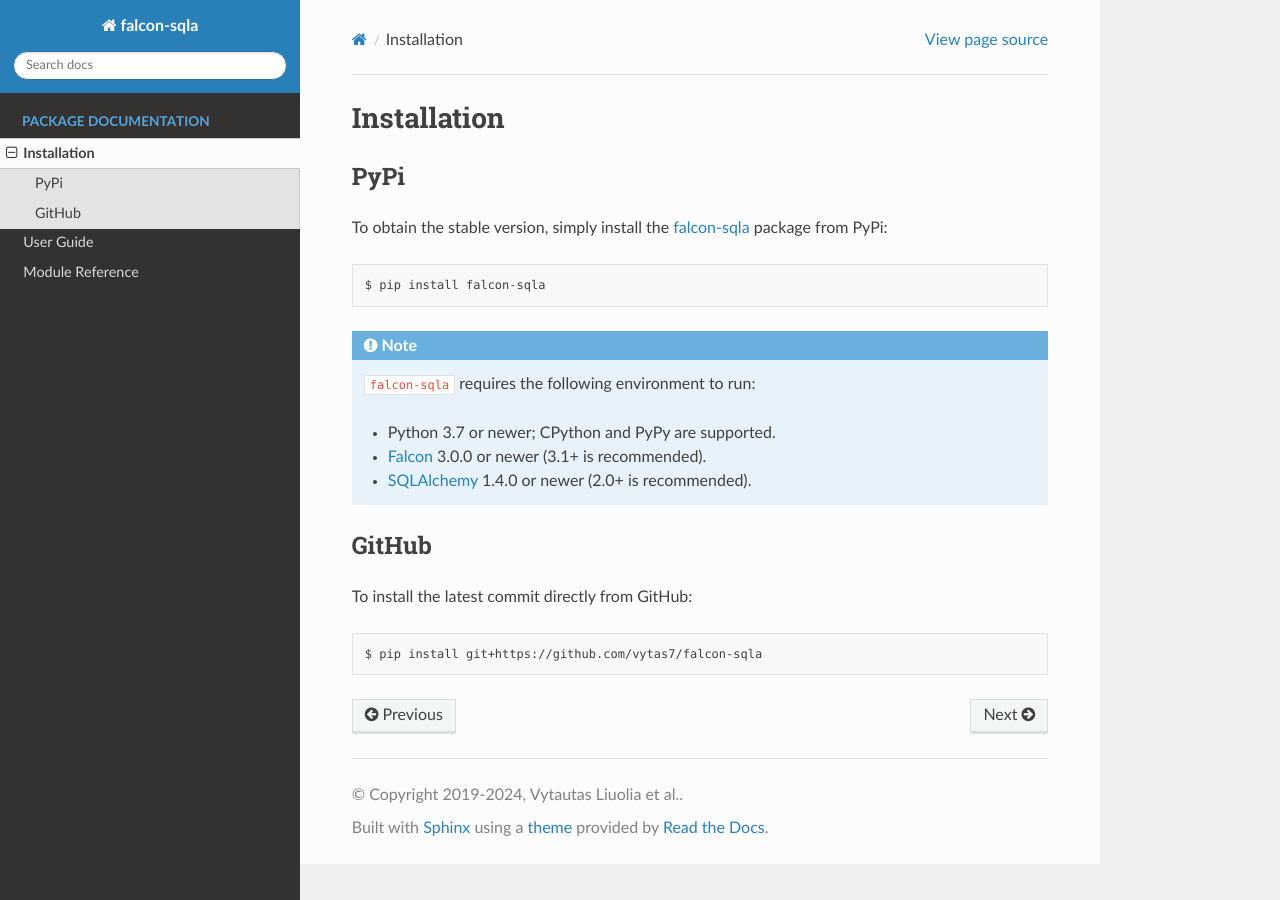
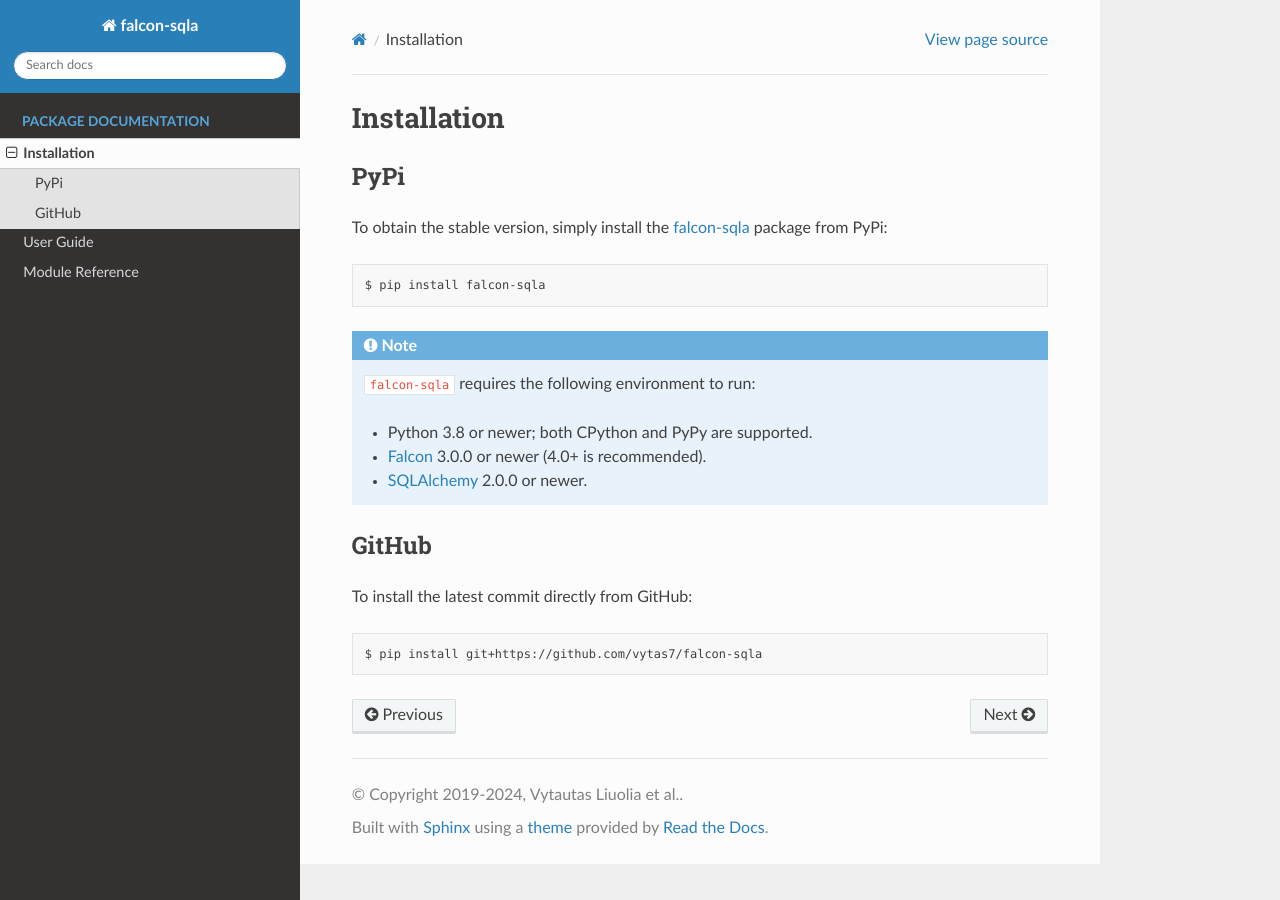
Before and after one commit to vytas7/falcon-sqla, a Sphinx documentation site: the page built from docs/install.rst, in a window 1280 px wide. Built offline with Sphinx 7.4.7 and the Read the Docs theme 3.1.0, drawn with Linux system fonts in a browser that asks for light colours.

Commit message:
Update the installation docs wrt new requirements.

```diff
--- a/docs/install.rst
+++ b/docs/install.rst
@@ -17,11 +17,10 @@
 
     ``falcon-sqla`` requires the following environment to run:
 
-    * Python 3.7 or newer; CPython and PyPy are supported.
-    * `Falcon <https://falconframework.org/>`_ 3.0.0 or newer (3.1+ is
+    * Python 3.8 or newer; both CPython and PyPy are supported.
+    * `Falcon <https://falconframework.org/>`_ 3.0.0 or newer (4.0+ is
       recommended).
-    * `SQLAlchemy <https://www.sqlalchemy.org/>`_ 1.4.0 or newer (2.0+ is
-      recommended).
+    * `SQLAlchemy <https://www.sqlalchemy.org/>`_ 2.0.0 or newer.
 
 GitHub
 ------
```
